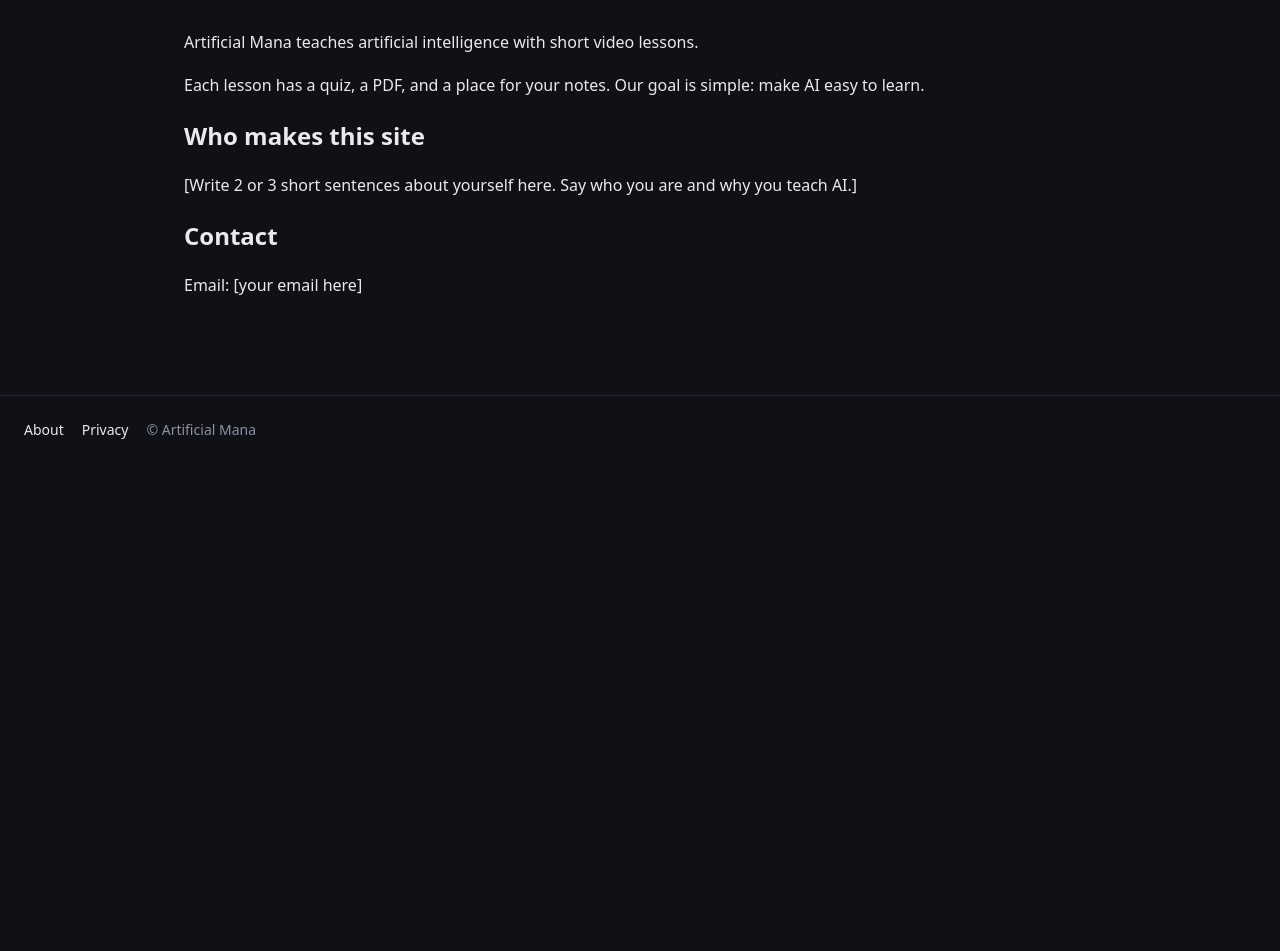
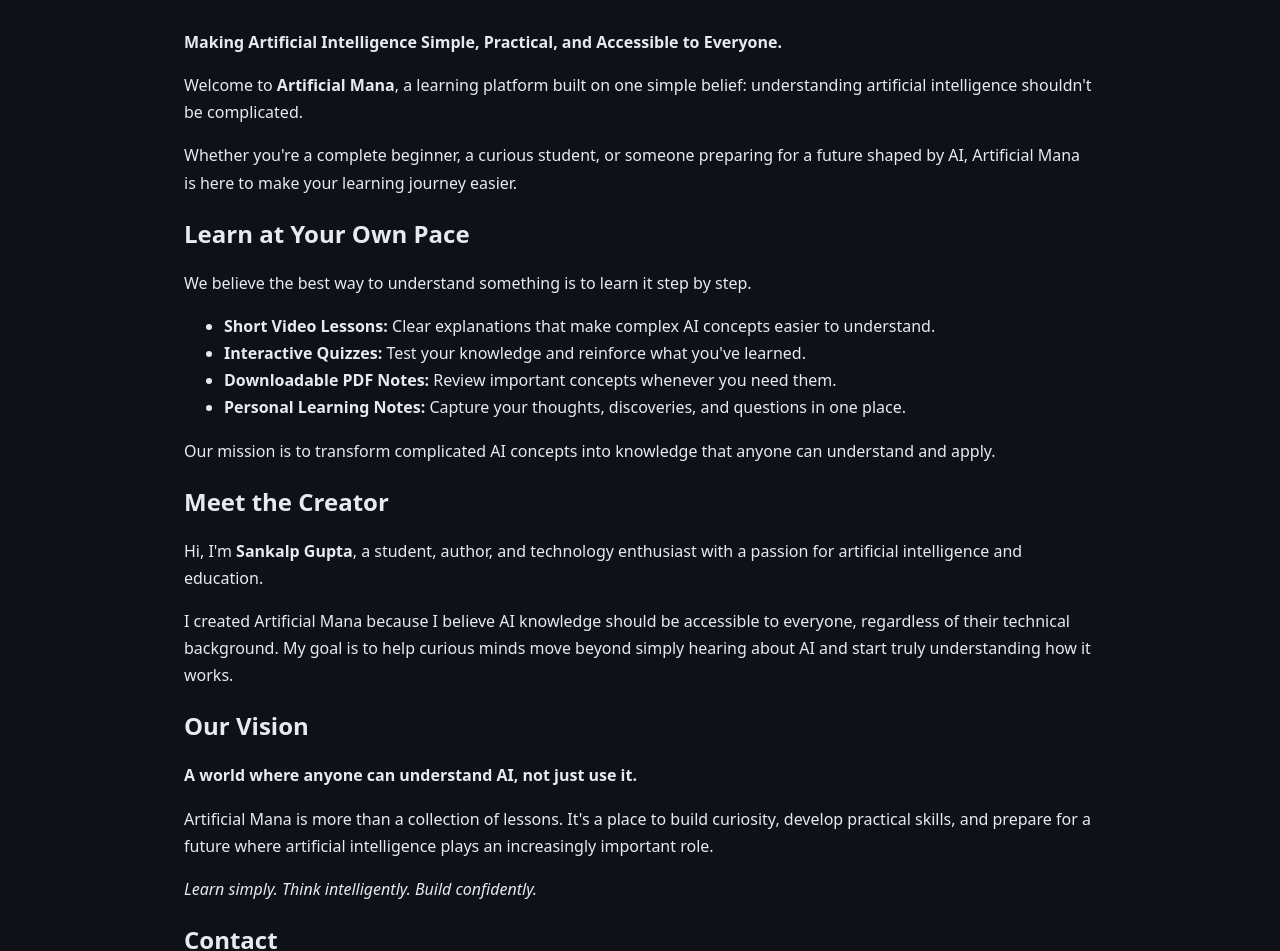
Before and after one commit to sankalpg370-bit/Artificial-Mana, a Next.js app: page /about in a window 1280 px wide. Shown: the part 161-1112 px from the top of the page. Before the commit the page ends 800 px from the top, so only its background shows below. Built offline with nearby package versions, Linux system fonts and the light colour scheme; no server answers.

Commit message:
Enhance About page content and metadata for clarity and engagement

```diff
--- a/app/about/page.js
+++ b/app/about/page.js
@@ -1,14 +1,116 @@
-export const metadata = { title: "About" };
+
+export const metadata = {
+  title: "About | Artificial Mana",
+  description:
+    "Discover Artificial Mana, a learning platform making artificial intelligence simple, practical, and accessible to everyone.",
+};
+
 export default function About() {
   return (
     <div className="wrap prose">
       <h1>About Artificial Mana</h1>
-      <p>Artificial Mana teaches artificial intelligence with short video lessons.</p>
-      <p>Each lesson has a quiz, a PDF, and a place for your notes. Our goal is simple: make AI easy to learn.</p>
-      <h2>Who makes this site</h2>
-      <p>[Write 2 or 3 short sentences about yourself here. Say who you are and why you teach AI.]</p>
+
+      <p>
+        <strong>
+          Making Artificial Intelligence Simple, Practical,
+          and Accessible to Everyone.
+        </strong>
+      </p>
+
+      <p>
+        Welcome to <strong>Artificial Mana</strong>, a learning
+        platform built on one simple belief: understanding
+        artificial intelligence shouldn't be complicated.
+      </p>
+
+      <p>
+        Whether you're a complete beginner, a curious student,
+        or someone preparing for a future shaped by AI,
+        Artificial Mana is here to make your learning
+        journey easier.
+      </p>
+
+      <h2>Learn at Your Own Pace</h2>
+
+      <p>
+        We believe the best way to understand something is
+        to learn it step by step.
+      </p>
+
+      <ul>
+        <li>
+          <strong>Short Video Lessons:</strong> Clear explanations
+          that make complex AI concepts easier to understand.
+        </li>
+        <li>
+          <strong>Interactive Quizzes:</strong> Test your knowledge
+          and reinforce what you've learned.
+        </li>
+        <li>
+          <strong>Downloadable PDF Notes:</strong> Review important
+          concepts whenever you need them.
+        </li>
+        <li>
+          <strong>Personal Learning Notes:</strong> Capture your
+          thoughts, discoveries, and questions in one place.
+        </li>
+      </ul>
+
+      <p>
+        Our mission is to transform complicated AI concepts
+        into knowledge that anyone can understand and apply.
+      </p>
+
+      <h2>Meet the Creator</h2>
+
+      <p>
+        Hi, I'm <strong>Sankalp Gupta</strong>, a student,
+        author, and technology enthusiast with a passion
+        for artificial intelligence and education.
+      </p>
+
+      <p>
+        I created Artificial Mana because I believe AI
+        knowledge should be accessible to everyone,
+        regardless of their technical background.
+        My goal is to help curious minds move beyond
+        simply hearing about AI and start truly
+        understanding how it works.
+      </p>
+
+      <h2>Our Vision</h2>
+
+      <p>
+        <strong>
+          A world where anyone can understand AI,
+          not just use it.
+        </strong>
+      </p>
+
+      <p>
+        Artificial Mana is more than a collection of lessons.
+        It's a place to build curiosity, develop practical
+        skills, and prepare for a future where artificial
+        intelligence plays an increasingly important role.
+      </p>
+
+      <p>
+        <em>
+          Learn simply. Think intelligently. Build confidently.
+        </em>
+      </p>
+
       <h2>Contact</h2>
-      <p>Email: [your email here]</p>
+
+      <p>
+        Have a question, suggestion, or idea for
+        Artificial Mana? I'd love to hear from you.
+      </p>
+
+      <p>
+        <strong>Email:</strong>{" "}
+        <span>[Your contact email]</span>
+      </p>
     </div>
   );
 }
```
